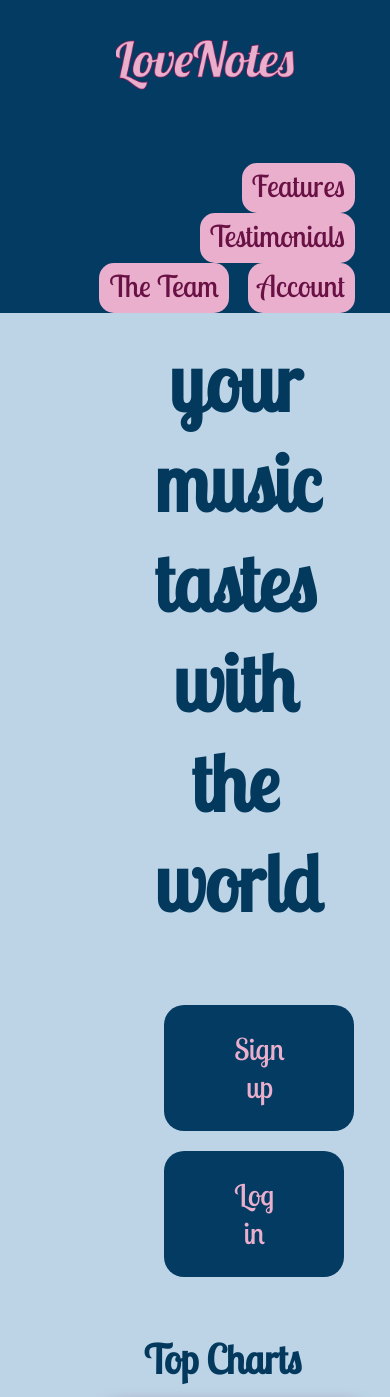
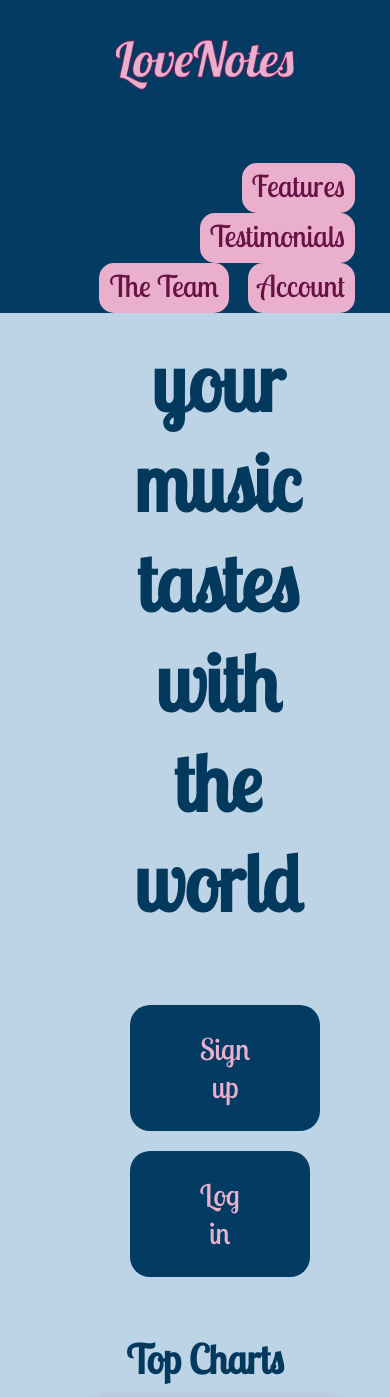
Before and after one commit to natelevinson10/COMP333_Project, a PHP site: page / in a window 390 px wide. Shown: the top 1397 px of the page. Run offline with PHP 8.4, Linux system fonts and the light colour scheme; some libraries are stand-ins or nearby versions.

Commit message:
add style for mobile view centering (issue #31)

```diff
--- a/style.css
+++ b/style.css
@@ -242,6 +242,15 @@ body {
 @media (max-width: 768px) {
 
   /*Landing*/
+
+  .home {
+    margin-left: -50px;
+  }
+
+  .home .sign_in_btns {
+    margin-left: -10px;
+  }
+
   .home .left_text {
     margin: 0;
     width: 100%;
```
